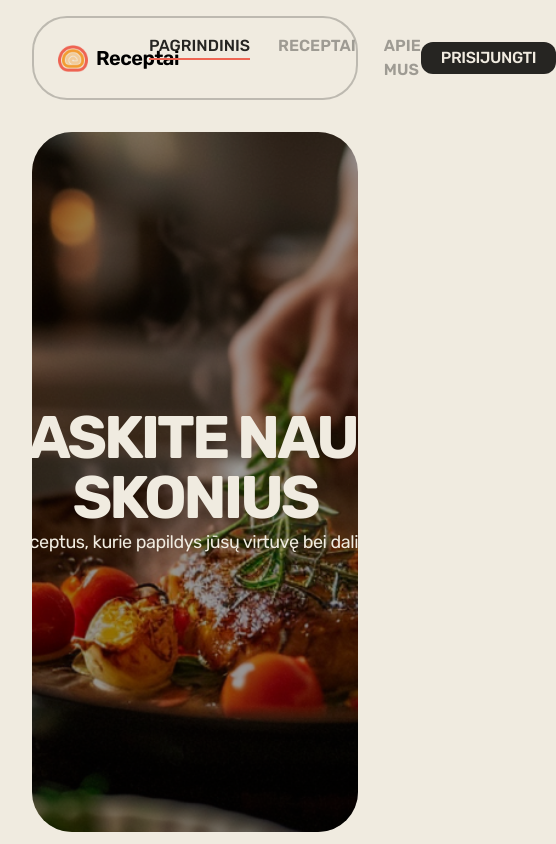
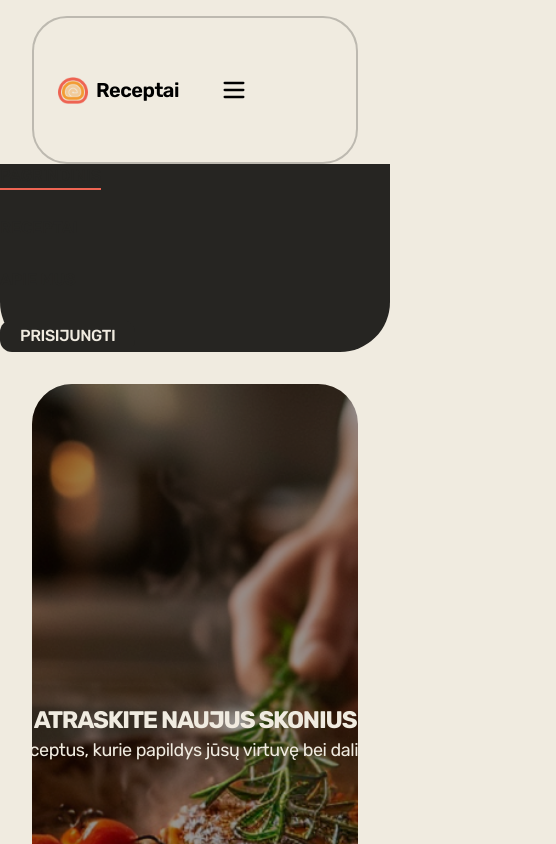
Before and after one commit to parabel1um/Receptai, a Next.js app: page / in a window 390 px wide. Shown: the top 844 px of the page, 556 px wide, since content can reach past the window. Built offline with nearby package versions, Linux system fonts and the light colour scheme; no server answers.

Commit message:
added mobile version for navbar

```diff
--- a/app/(home)/page.tsx
+++ b/app/(home)/page.tsx
@@ -5,7 +5,7 @@ export default function Home() {
     <section className="max-w-7xl xl:mx-auto mx-8 my-8 flex h-full flex-col justify-center items-center">
       <div className="relative z-10 w-full h-full rounded-[40px] min-h-[700px] overflow-hidden">
         <div className="z-20 absolute top-1/2 left-1/2 transform -translate-x-1/2 -translate-y-1/2 gap-3 items-center justify-center text-center flex-col text-background">
-          <h1 className="text-6xl font-bold uppercase tracking-tighter">
+          <h1 className="md:text-6xl text-2xl font-bold uppercase tracking-tighter">
             Atraskite naujus skonius
           </h1>
           <p className="text-lg tracking-tight whitespace-nowrap">
--- a/components/navbar/Navbar.tsx
+++ b/components/navbar/Navbar.tsx
@@ -9,6 +9,11 @@ import { SignedIn, SignedOut, UserButton } from "@clerk/nextjs";
 
 const NavbarComponent = () => {
   const [currentRoute, setCurrentRoute] = useState("");
+  const [navbarActive, setNavbarActive] = useState(false);
+
+  const toggleNavbar = () => {
+    setNavbarActive(!navbarActive)
+  }
 
   const router = useRouter();
   const pathname = usePathname() || "/";
@@ -19,7 +24,8 @@ const NavbarComponent = () => {
   }, [pathname]);
 
   return (
-    <header className="max-w-7xl xl:mx-auto mx-8 px-6 py-4 mt-4 flex items-center justify-between rounded-[35px] border-[2px] border-[#262522] border-opacity-25">
+    <>
+      <header className="max-w-7xl md:mx-auto md:flex hidden mx-8 px-6 py-4 mt-4 items-center justify-between rounded-[35px] border-[2px] border-[#262522] border-opacity-25">
       <button
         onClick={() => router.push("/")}
         className="flex items-center gap-2"
@@ -97,7 +103,95 @@ const NavbarComponent = () => {
           <UserButton />
         </SignedIn>
       </div>
-    </header>
+      </header>
+      <header className="flex flex-col rounded-b-[50px]">
+      <div className="max-w-7xl md:mx-auto md:hidden mx-8 px-6 py-4 mt-4 flex items-center justify-between rounded-[35px] border-[2px] border-[#262522] border-opacity-25">
+      <button
+        onClick={() => router.push("/")}
+        className="flex items-center gap-2"
+      >
+        <Image
+          src={"/favicon.png"}
+          alt="logo"
+          width={30}
+          height={25}
+          decoding="async"
+        />
+        <p className="font-semibold text-xl tracking-tight ">Receptai</p>
+      </button>
+      <div className="flex w-28 h-28">
+          <button onClick={toggleNavbar}>
+              <Image src={"/menu.svg"} height={28} width={28} alt="Menu icon" decoding="async"/>
+          </button>
+      </div>
+      </div>
+      <div className="flex flex-col gap-7 bg-dark w-full rounded-b-[50px] text-base ">
+        <Link href="/" className="font-semibold uppercase cursor-pointer ">
+          <span
+            className={`group relative inline-block text-dark text-md ${
+              currentRoute === "/" ? "font-medium" : "opacity-30"
+            }`}
+          >
+            Pagrindinis
+            <span
+              className={`absolute -bottom-0.5 h-0.5 w-0 bg-color3 transition-all duration-300 ease-out ${
+                currentRoute == "/"
+                  ? "w-full left-0"
+                  : "left-1/2 group-hover:w-full group-hover:left-0"
+              }`}
+            />
+          </span>
+        </Link>
+        <Link
+          href="/recipes"
+          className="font-semibold uppercase cursor-pointer"
+        >
+          <span
+            className={`group relative inline-block text-dark text-md ${
+              currentRoute === "/recipes" ? "font-medium" : "opacity-40"
+            }`}
+          >
+            Receptai
+            <span
+              className={`absolute -bottom-0.5 h-0.5 w-0 bg-color3 transition-all duration-300 ease-out group-hover:left-0 ${
+                currentRoute == "/recipes"
+                  ? "w-full left-0"
+                  : "left-1/2 group-hover:w-full group-hover:left-0"
+              }`}
+            />
+          </span>
+        </Link>
+        <Link
+          href="/about-us"
+          className="font-semibold uppercase cursor-pointer"
+        >
+          <span
+            className={`group relative inline-block text-dark text-md ${
+              currentRoute === "/about-us" ? "font-medium" : "opacity-40"
+            }`}
+          >
+            Apie mus
+            <span
+              className={`absolute bottom-0 -left-1/0.-bottom-0.5 h-0.5 w-0 bg-color3 transition-all duration-300 ease-out group-hover:left-0 ${
+                currentRoute == "/about-us"
+                  ? "w-full left-0"
+                  : "left-1/2 group-hover:w-full group-hover:left-0"
+              }`}
+            />
+          </span>
+        </Link>
+        <div className="w-36">
+        <SignedOut>
+          <LogInButton />
+        </SignedOut>
+        <SignedIn>
+          <UserButton />
+        </SignedIn>
+      </div>
+      </div>
+      </header>
+    </>
+
   );
 };
 
--- a/package.json
+++ b/package.json
@@ -5,7 +5,7 @@
   "scripts": {
     "dev": "next dev",
     "build": "next build",
-    "start": "next start",
+    "start": "node_modules/next/dist/bin/next start",
     "lint": "next lint"
   },
   "dependencies": {
```
Also changed, not shown: public/menu.svg (added), 1 other file (tests, documents, lock files or other folders).
